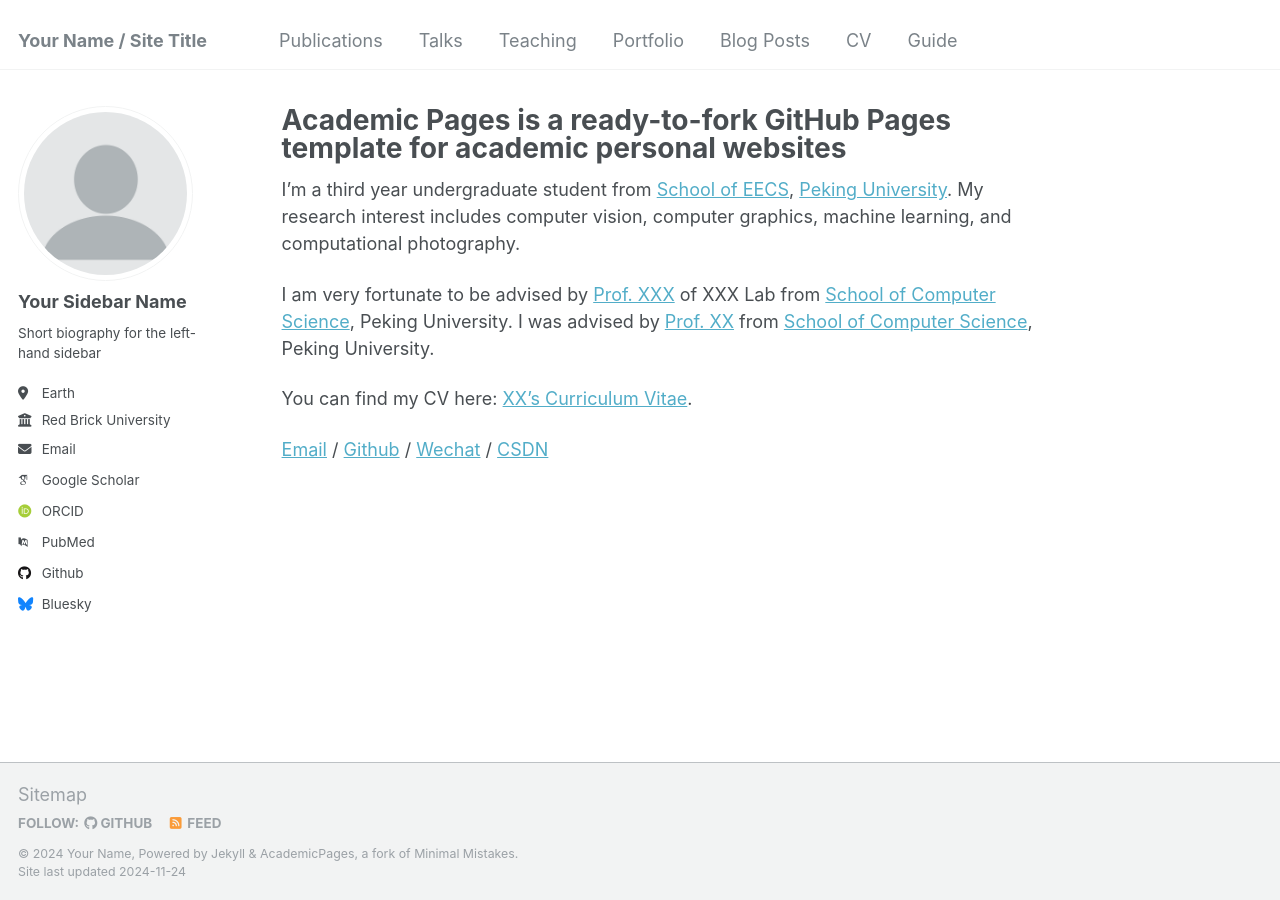
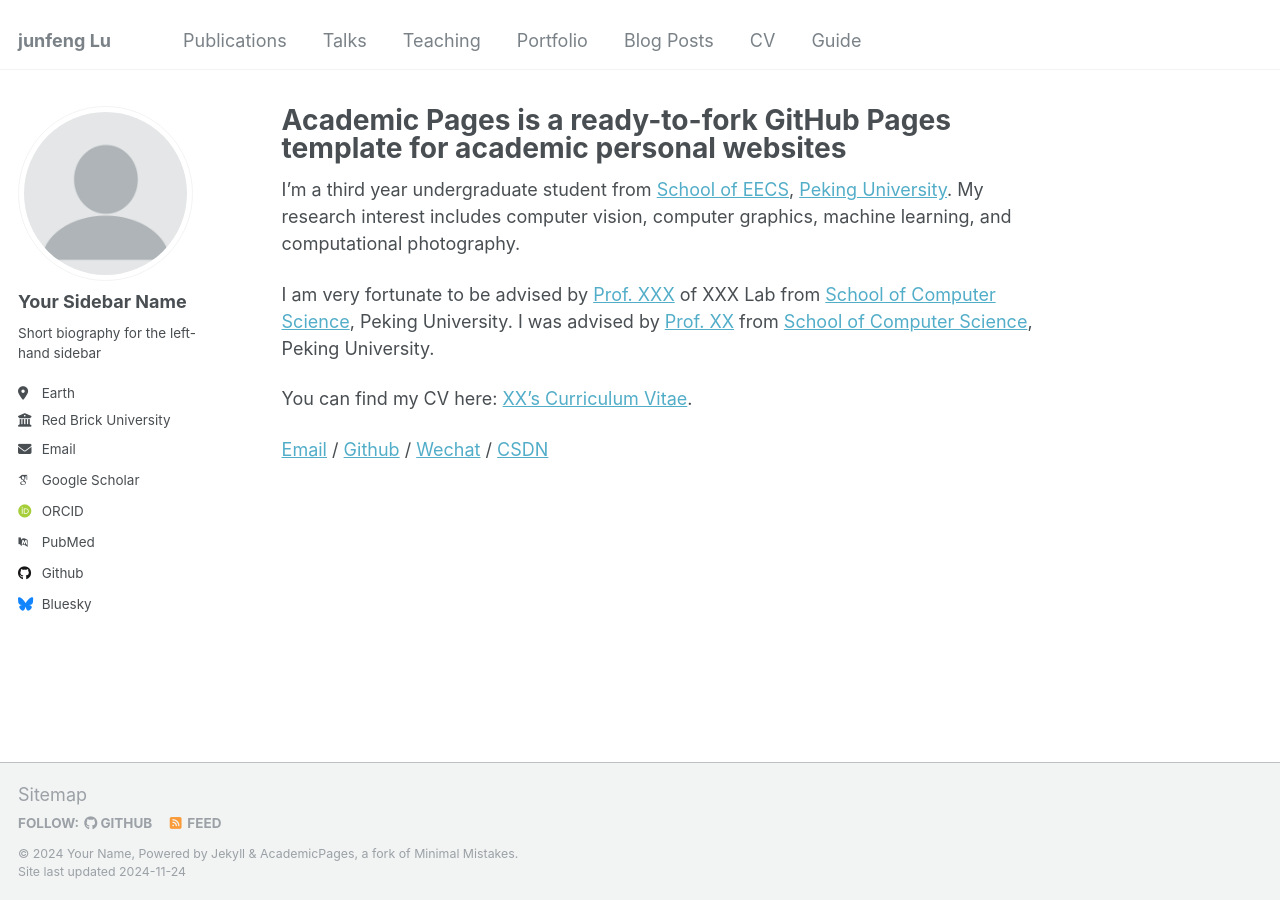
Before and after one commit to JunFengLu1/JunFengLu1.github.io, a Jekyll site: the page built from _pages/about.md, in a window 1280 px wide. Built offline with Jekyll 4.4.1, drawn with Linux system fonts in a browser that asks for light colours; some web fonts are replaced.

Commit message:
Update _config.yml

```diff
--- a/_config.yml
+++ b/_config.yml
@@ -8,7 +8,7 @@
 
 # Basic Site Settings
 locale                   : "en-US"
-title                    : "Your Name / Site Title"
+title                    : "junfeng Lu "
 title_separator          : "-"
 name                     : &name "Your Name"
 description              : &description "personal description"
```
